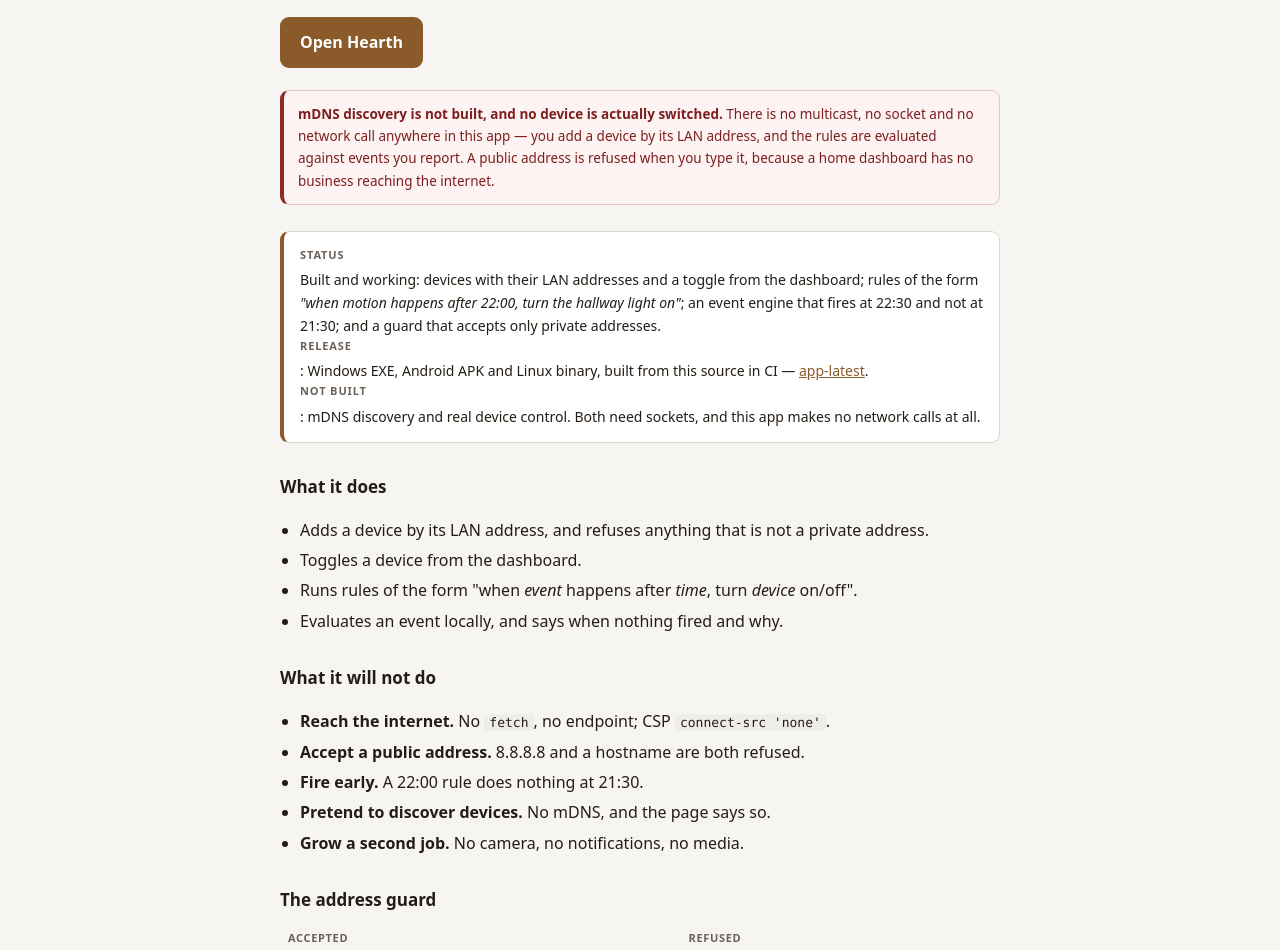
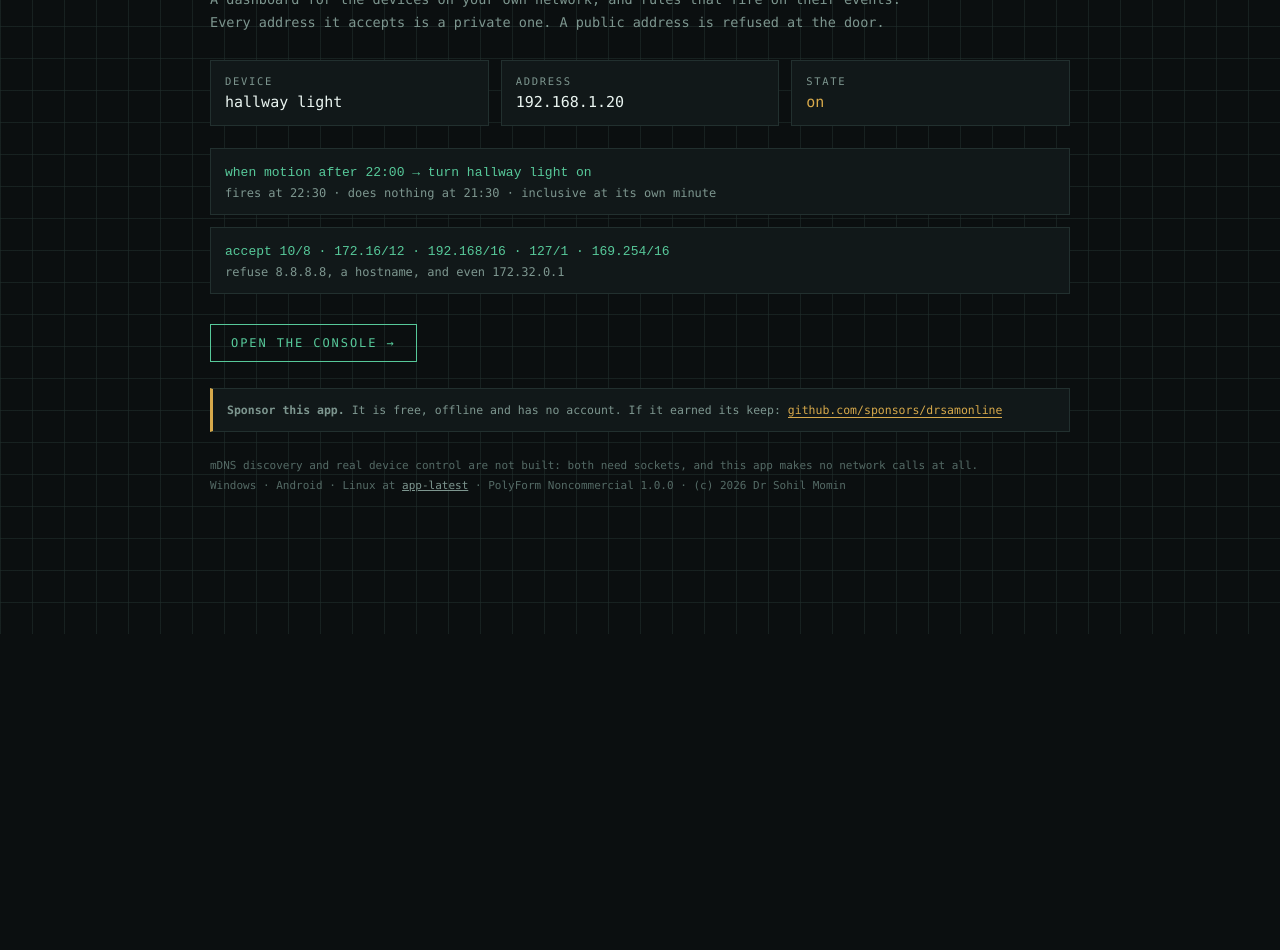
Before and after one commit to drsamonline/app-hearth, a website: page docs/index.html in a window 1280 px wide. Shown: the part 166-1116 px from the top of the page. After the commit the page ends 800 px from the top, so only its background shows below. Drawn offline with Linux system fonts and the light colour scheme.

Commit message:
design: Hearth becomes a console, not a card
Dark instrument panel: a grid-lined background, a status bar that states the only number that matters (0
external hosts), device tiles, and the two rules the app enforces written as terminal lines in green and amber.
The app page is the same panel - monospace throughout, green indicators, amber headings, hairline borders.

Sponsor block on the landing page, in the app and in the README, plus .github/FUNDING.yml.

All suites green: 64 engine, 19 ui, page smoke.

```diff
--- a/docs/index.html
+++ b/docs/index.html
@@ -1,81 +1,73 @@
 <!DOCTYPE html>
 <html lang="en-IN">
-<head><meta charset="utf-8"><meta name="viewport" content="width=device-width, initial-scale=1">
+<head>
+<meta charset="utf-8"><meta name="viewport" content="width=device-width, initial-scale=1">
 <title>Hearth — a dashboard for your own network</title>
-<meta name="description" content="Devices on your LAN, and rules that fire on their events. Every address is local; nothing outside your network is ever reached.">
-<meta name="theme-color" content="#241d16">
+<meta name="description" content="Devices on your LAN and rules that fire on their events. Every address is local; nothing outside your network is ever reached.">
+<meta name="theme-color" content="#0b0f10">
 <style>
-  :root{--bg:#f6f5f2;--panel:#fff;--ink:#241d16;--muted:#6b6157;--line:#d9d6cf;--accent:#8a5a2a}
+  :root{--bg:#0b0f10;--panel:#111819;--line:#22302f;--fg:#cfe3dd;--dim:#7d968f;--amber:#d7a94b;--green:#57c99a;--mono:ui-monospace,"SFMono-Regular",Menlo,Consolas,monospace}
   *{box-sizing:border-box}
-  body{margin:0;background:var(--bg);color:var(--ink);font:16px/1.65 system-ui,-apple-system,"Segoe UI",Roboto,"Noto Sans",sans-serif}
-  main{max-width:760px;margin:0 auto;padding:50px 20px 64px}
-  h1{font-size:33px;line-height:1.15;letter-spacing:-.02em;margin:0 0 10px}
-  .lede{font-size:18px;color:var(--muted);margin:0 0 26px}
-  .cta{display:inline-block;background:var(--accent);color:#fff;text-decoration:none;font-weight:600;padding:12px 20px;border-radius:9px}
-  .status{margin:26px 0;padding:14px 16px;border:1px solid var(--line);border-left:4px solid var(--accent);border-radius:9px;background:var(--panel);font-size:14px}
-  .status b{display:block;font-size:11px;text-transform:uppercase;letter-spacing:.08em;color:var(--muted);margin-bottom:4px}
-  h2{font-size:17px;margin:30px 0 8px}
-  ul{padding-left:20px}li{margin:4px 0}
-  code{font-family:ui-monospace,Menlo,Consolas,monospace;font-size:13px;background:#eeede9;padding:1px 5px;border-radius:4px}
-  table{border-collapse:collapse;width:100%;font-size:14px;margin-top:8px}
-  th,td{text-align:left;border-bottom:1px solid var(--line);padding:7px 8px;vertical-align:top}
-  th{color:var(--muted);font-weight:600;font-size:11px;text-transform:uppercase;letter-spacing:.06em}
-  .gap{margin:22px 0 0;padding:12px 14px;border:1px solid #e3c9c9;border-left:4px solid #8f2a2a;border-radius:9px;background:#fdf3f3;color:#7d1f1f;font-size:13.5px}
-  footer{margin-top:44px;padding-top:18px;border-top:1px solid var(--line);color:var(--muted);font-size:12px}
-  a{color:var(--accent)}
+  body{margin:0;background:var(--bg);color:var(--fg);font-family:var(--mono);font-size:14px;
+       background-image:linear-gradient(rgba(34,48,47,.55) 1px,transparent 1px),linear-gradient(90deg,rgba(34,48,47,.55) 1px,transparent 1px);
+       background-size:32px 32px}
+  .wrap{max-width:900px;margin:0 auto;padding:34px 20px 60px}
+  .bar{display:flex;justify-content:space-between;align-items:center;border:1px solid var(--line);background:var(--panel);
+       padding:10px 14px;font-size:11.5px;letter-spacing:.14em;text-transform:uppercase;color:var(--dim)}
+  .bar b{color:var(--green);font-weight:400}
+  .dot{display:inline-block;width:7px;height:7px;border-radius:50%;background:var(--green);margin-right:7px;vertical-align:middle;
+       box-shadow:0 0 8px var(--green)}
+  h1{font-size:clamp(30px,6vw,46px);letter-spacing:-.02em;margin:26px 0 4px;font-weight:600;color:#eaf5f1}
+  h1 span{color:var(--amber)}
+  .lede{color:var(--dim);margin:0 0 26px;font-size:13.5px;line-height:1.7}
+  .grid{display:grid;grid-template-columns:repeat(auto-fit,minmax(230px,1fr));gap:12px;margin:0 0 22px}
+  .tile{border:1px solid var(--line);background:var(--panel);padding:14px}
+  .tile .k{font-size:10.5px;letter-spacing:.16em;text-transform:uppercase;color:var(--dim)}
+  .tile .v{font-size:15px;margin-top:6px;color:#eaf5f1}
+  .tile .v.amber{color:var(--amber)}
+  .rule{border:1px solid var(--line);background:var(--panel);padding:14px;margin:0 0 12px}
+  .rule code{color:var(--green);font-size:13px}
+  .rule .when{color:var(--dim);font-size:12px;margin-top:6px}
+  .cta{display:inline-block;margin-top:18px;border:1px solid var(--green);color:var(--green);padding:11px 20px;
+       text-decoration:none;font-size:12px;letter-spacing:.16em;text-transform:uppercase}
+  .cta:hover{background:var(--green);color:#0b0f10}
+  .sponsor{margin:26px 0 0;border:1px solid var(--line);border-left:3px solid var(--amber);background:var(--panel);
+           padding:12px 14px;font-size:11.5px;color:var(--dim);line-height:1.6}
+  .sponsor a{color:var(--amber);text-decoration:none;border-bottom:1px solid currentColor}
+  .foot{margin-top:24px;font-size:11px;color:#546a65;line-height:1.8}
+  .foot a{color:var(--dim)}
 </style></head>
-<body><main>
-  <h1>Hearth</h1>
-  <p class="lede">A dashboard for the devices on your own network, and rules that fire on their events. <strong>Every address is a local-network address.</strong></p>
-  <a class="cta" href="play/index.html">Open Hearth</a>
+<body><div class="wrap">
+  <div class="bar"><span><span class="dot"></span>hearth · local only</span><span>no cloud · <b>0</b> external hosts</span></div>
 
-  <p class="gap"><strong>mDNS discovery is not built, and no device is actually switched.</strong> There is no multicast, no socket and no network call anywhere in this app — you add a device by its LAN address, and the rules are evaluated against events you report. A public address is refused when you type it, because a home dashboard has no business reaching the internet.</p>
+  <h1>Hearth<span>.</span></h1>
+  <p class="lede">A dashboard for the devices on your own network, and rules that fire on their events.<br>
+  Every address it accepts is a private one. A public address is refused at the door.</p>
 
-  <div class="status">
-    <b>Status</b>
-    Built and working: devices with their LAN addresses and a toggle from the dashboard; rules of the form <em>"when motion happens after 22:00, turn the hallway light on"</em>; an event engine that fires at 22:30 and not at 21:30; and a guard that accepts only private addresses.
-    <br><b>Release</b>: Windows EXE, Android APK and Linux binary, built from this source in CI — <a href="https://github.com/drsamonline/app-hearth/releases/tag/app-latest">app-latest</a>.
-    <br><b>Not built</b>: mDNS discovery and real device control. Both need sockets, and this app makes no network calls at all.
+  <div class="grid">
+    <div class="tile"><div class="k">device</div><div class="v">hallway light</div></div>
+    <div class="tile"><div class="k">address</div><div class="v">192.168.1.20</div></div>
+    <div class="tile"><div class="k">state</div><div class="v amber">on</div></div>
   </div>
 
-  <h2>What it does</h2>
-  <ul>
-    <li>Adds a device by its LAN address, and refuses anything that is not a private address.</li>
-    <li>Toggles a device from the dashboard.</li>
-    <li>Runs rules of the form "when <em>event</em> happens after <em>time</em>, turn <em>device</em> on/off".</li>
-    <li>Evaluates an event locally, and says when nothing fired and why.</li>
-  </ul>
+  <div class="rule">
+    <code>when motion after 22:00 → turn hallway light on</code>
+    <div class="when">fires at 22:30 · does nothing at 21:30 · inclusive at its own minute</div>
+  </div>
+  <div class="rule">
+    <code>accept 10/8 · 172.16/12 · 192.168/16 · 127/1 · 169.254/16</code>
+    <div class="when">refuse 8.8.8.8, a hostname, and even 172.32.0.1</div>
+  </div>
 
-  <h2>What it will not do</h2>
-  <ul>
-    <li><strong>Reach the internet.</strong> No <code>fetch</code>, no endpoint; CSP <code>connect-src 'none'</code>.</li>
-    <li><strong>Accept a public address.</strong> 8.8.8.8 and a hostname are both refused.</li>
-    <li><strong>Fire early.</strong> A 22:00 rule does nothing at 21:30.</li>
-    <li><strong>Pretend to discover devices.</strong> No mDNS, and the page says so.</li>
-    <li><strong>Grow a second job.</strong> No camera, no notifications, no media.</li>
-  </ul>
+  <a class="cta" href="play/index.html">open the console →</a>
 
-  <h2>The address guard</h2>
-  <table>
-    <tr><th>Accepted</th><th>Refused</th></tr>
-    <tr><td>10.0.0.0/8, 172.16.0.0/12, 192.168.0.0/16, 127.0.0.1, 169.254.0.0/16</td><td>everything else, including hostnames and 172.32.0.1</td></tr>
-  </table>
+  <div class="sponsor">
+    <strong>Sponsor this app.</strong> It is free, offline and has no account. If it earned its keep:
+    <a href="https://github.com/sponsors/drsamonline">github.com/sponsors/drsamonline</a>
+  </div>
 
-  <h2>When things go wrong</h2>
-  <table>
-    <tr><th>Case</th><th>What happens</th></tr>
-    <tr><td>Bad input</td><td>No name, no address, a duplicate address, a rule with no time or a nonsense time, a rule on a device that is not there — each refused with the field named.</td></tr>
-    <tr><td>No network</td><td>Nothing changes; there is no network code.</td></tr>
-    <tr><td>Storage full or unavailable</td><td><strong>NOT SAVED</strong>, and the home on screen is unchanged.</td></tr>
-    <tr><td>Corrupt saved state</td><td>Reported and offered for export; never replaced with an empty one — an empty home looks like every device is gone.</td></tr>
-  </table>
-
-  <h2>How to run it</h2>
-  <ul>
-    <li><strong>Here</strong>: <a href="play/index.html">play/index.html</a>, or install it from your browser's menu.</li>
-    <li><strong>Offline file</strong>: open <code>docs/play/index.html</code> straight from disk.</li>
-    <li><strong>Tests</strong>: <code>node tests/self-tests.js</code>.</li>
-  </ul>
-
-  <footer>PolyForm Noncommercial 1.0.0 · (c) 2026 Dr Sohil Momin · <a href="https://github.com/drsamonline/app-hearth">source</a></footer>
-</main></body></html>
+  <p class="foot">mDNS discovery and real device control are not built: both need sockets, and this app makes no
+  network calls at all.<br>
+  Windows · Android · Linux at <a href="https://github.com/drsamonline/app-hearth/releases/tag/app-latest">app-latest</a> ·
+  PolyForm Noncommercial 1.0.0 · (c) 2026 Dr Sohil Momin</p>
+</div></body></html>
```
Also changed, not shown: docs/play/index.html (+27 -0 lines), .github/FUNDING.yml (added), README.md, docs/play/icon-192.png, docs/play/icon-512.png.
